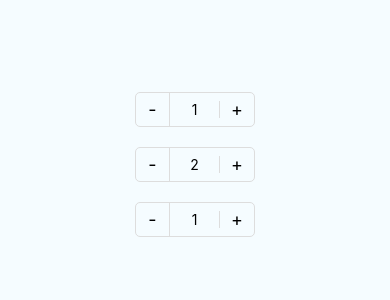
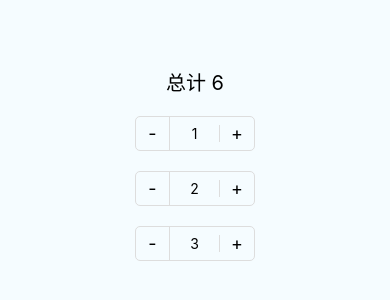
Before and after one commit to yekongwuxing/RNTShop, a React Native app: screen / in a window 390 px wide. Shown: the part 258-558 px from the top of the page. Built offline with nearby package versions, Linux system fonts and the light colour scheme.

Commit message:
组件向外提交数据

```diff
--- a/App.js
+++ b/App.js
@@ -18,17 +18,34 @@ import Counter from './scr/component/Counter';
 
 type Props = {};
 export default class App extends Component<Props> {
+  // 构造
+    constructor(props) {
+      super(props);
+      this.initValues = [1,2,3];
+      const initSum = this.initValues.reduce((a,b) => a+b,0);
+      this.state = {
+        sum:initSum
+      };
+      this.onUpdate = this.onUpdate.bind(this)
+    }
   render() {
     return (
         //渲染布局
       <View style={styles.container}>
-        <Counter style={{margin:10}} initValus={1}/>
-        <Counter style={{margin:10}} initValus={2}/>
-        <Counter style={{margin:10}} />
-
+          <Text style={{margin:10,fontSize:20,color:'black'}}>总计 {this.state.sum}</Text>
+        <Counter style={{margin:10}} initValus= {this.initValues[0]} onUpdate={this.onUpdate}/>
+        <Counter style={{margin:10}} initValus= {this.initValues[1]} onUpdate={this.onUpdate}/>
+        <Counter style={{margin:10}} initValus= {this.initValues[2]} onUpdate={this.onUpdate}/>
       </View>
     );
   }
+  onUpdate(oldValus,newValus){
+      const valueChange = newValus - oldValus;
+      this.setState({
+          sum:this.state.sum + valueChange
+      })
+  }
+
 }
 //样式文件
 const styles = StyleSheet.create({
--- a/scr/component/Counter.js
+++ b/scr/component/Counter.js
@@ -15,53 +15,24 @@ export default class Counter extends Component {
        this.state = {
            value:this.props.initValus||1
        };
+       this._update = this._update.bind(this);
      }
      //默认属性
      static defaultProps = {
-        initValus:1
+        initValus:1,
+         onUpdate:f => f//默认是一个什么都不做的函数
+
      };
 
-    componentWillMount() {
-        console.log("componentWillMount")
-    }
-
-    componentDidMount() {
-        console.log("componentDidMount")
-    }
-    //运行(更新)阶段
-
-    componentWillReceiveProps(nextProps) {
-        console.log("componentWillReceiveProps")
-    }
-    shouldComponentUpdate(nextProps, nextState) {
-        console.log("shouldComponentUpdate")
-        return true;
-    }
-    componentWillUpdate() {
-        console.log("componentWillUpdate")
-
-    }
-    componentDidUpdate() {
-        console.log("componentDidUpdate")
-
-    }
-    //销毁阶段
-    componentWillUnmount() {
-        console.log("componentWillUnmount")
-
-    }
      //减
      _reduce() {
-         this.setState ({
-            value: this.state.value - 1
-         })
+         let value = this.state.value - 1;
+         if (value < 1) value = 0;
+         this._update(value);
      }
      //加
      _plus() {
-         this.setState ({
-             value: this.state.value + 1
-         })
-
+         this._update(this.state.value + 1);
      }
      _checkNum() {
          let value = this.state.value;
@@ -72,6 +43,16 @@ export default class Counter extends Component {
          }
          this.setState ({
              value:value
+         })
+         this._update(value);
+
+     }
+     _update(valus){
+         //父组件的值
+         this.props.onUpdate(this.state.value,valus);
+         //子组件的值
+         this.setState({
+             value:valus
          })
      }
     //TouchableOpacity的属性
@@ -161,5 +142,6 @@ const styles = StyleSheet.create({
 
 Counter.propTypes={
     initValus:PropTypes.number,
-    style:PropTypes.object
+    style:PropTypes.object,
+    onUpdate:PropTypes.func
 };
```
